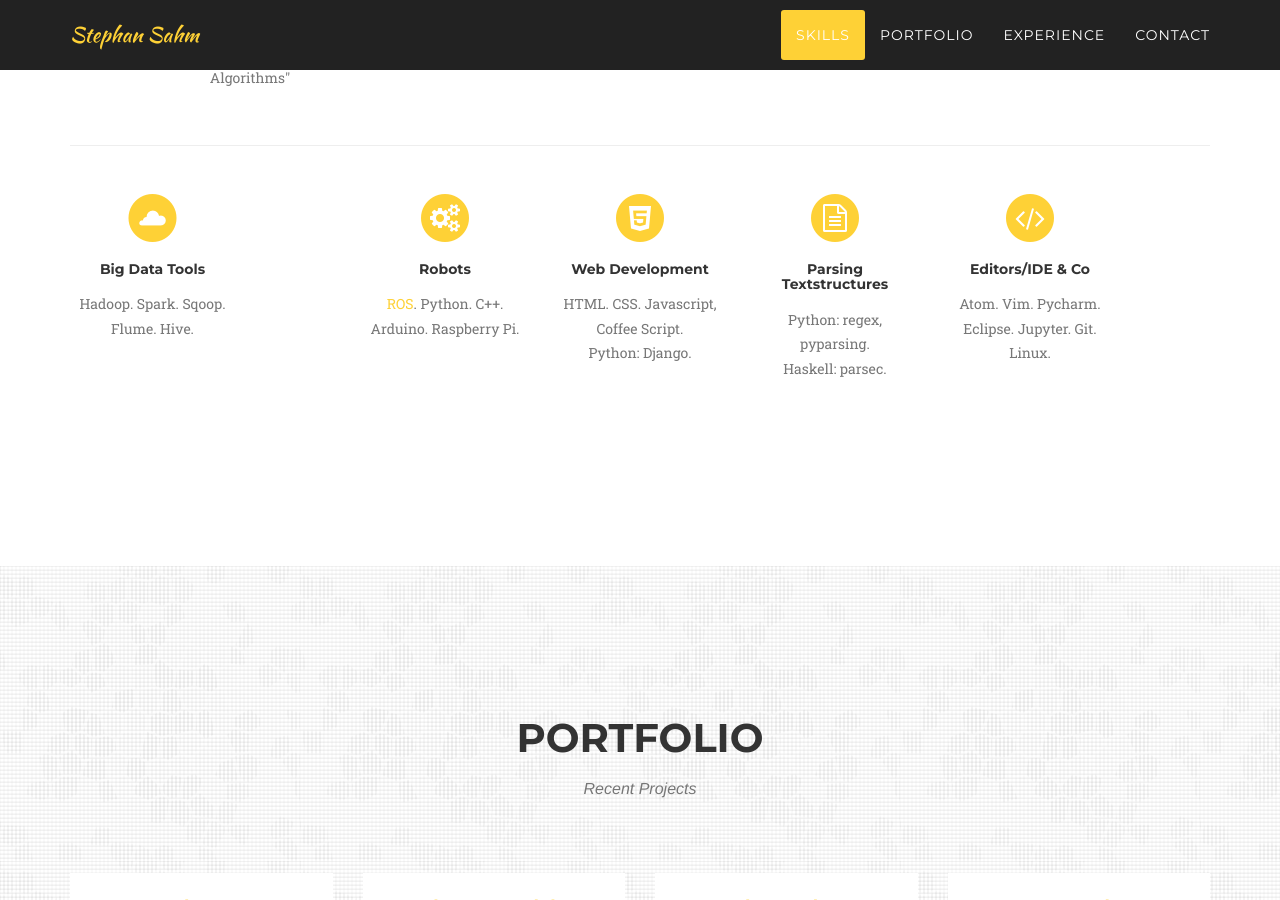
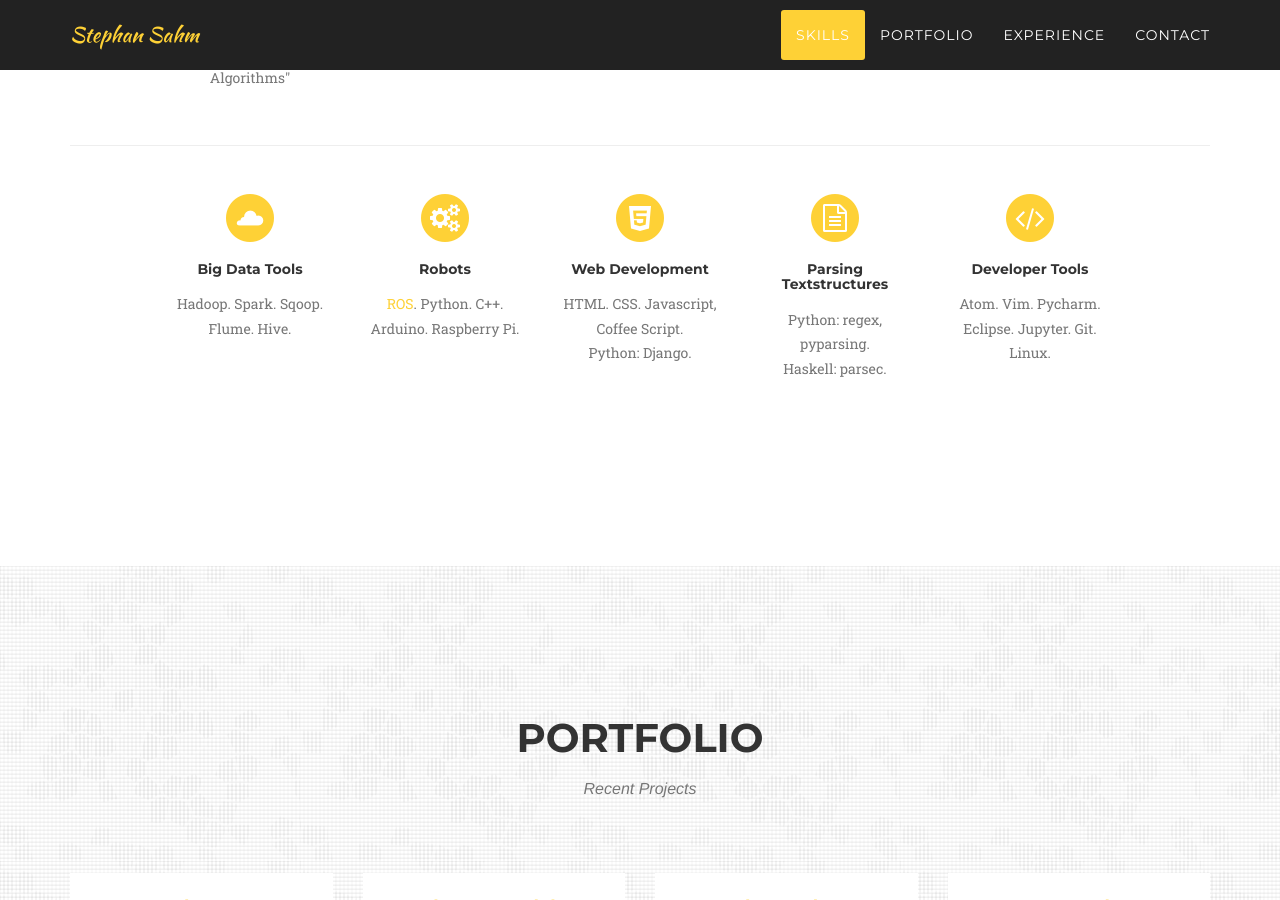
Before and after one commit to stephansahm/stephansahm.github.io, a Jekyll site: the page built from index.html, in a window 1280 px wide and 900 px high, scrolled down 1320 px. Built offline with Jekyll 4.4.1, drawn with Linux system fonts in a browser that asks for light colours; some web fonts are replaced.

Commit message:
Update skills.html
fixed order of subskills

```diff
--- a/_includes/skills.html
+++ b/_includes/skills.html
@@ -46,7 +46,7 @@
                   </div>
               </div> -->
               <div class="row text-center">
-                  <div class="col-md-2 col-xs-4">
+                  <div class="col-md-2 col-md-offset-1 col-xs-4">
                       <span class="fa-stack fa-2x">
                           <i class="fa fa-circle fa-stack-2x text-primary"></i>
                           <i class="fa fae-cloud fa-stack-1x fa-inverse"></i>
@@ -54,7 +54,7 @@
                       <h5 class="service-heading">Big Data Tools</h5>
                       <p class="text-muted">Hadoop. Spark. Sqoop. Flume. Hive.</p>
                   </div>
-                  <div class="col-md-2 col-md-offset-1 col-xs-4">
+                  <div class="col-md-2 col-xs-4">
                       <span class="fa-stack fa-2x">
                           <i class="fa fa-circle fa-stack-2x text-primary"></i>
                           <i class="fa fa-cogs fa-stack-1x fa-inverse"></i>
@@ -63,6 +63,7 @@
                       <p class="text-muted"><a href="#" data-toggle="tooltip" title="Robot Operating System">ROS</a>. Python. C++. Arduino. Raspberry Pi.</p>
                   </div>
                   <div class="col-md-2 col-xs-4">
+
                       <span class="fa-stack fa-2x">
                           <i class="fa fa-circle fa-stack-2x text-primary"></i>
                           <i class="fa fa-html5 fa-stack-1x fa-inverse"></i>
@@ -70,7 +71,7 @@
                       <h5 class="service-heading">Web Development</h5>
                       <p class="text-muted">HTML. CSS. Javascript, Coffee Script. Python:&nbsp;Django.</p>
                   </div>
-                  <div class="col-md-2 col-xs-4">
+                  <div class="col-md-2 col-md-offset-0 col-xs-4 col-xs-offset-2">
                       <span class="fa-stack fa-2x">
                           <i class="fa fa-circle fa-stack-2x text-primary"></i>
                           <i class="fa fa-file-text-o fa-stack-1x fa-inverse"></i>
@@ -78,12 +79,12 @@
                       <h5 class="service-heading">Parsing Textstructures</h5>
                       <p class="text-muted">Python: regex, pyparsing. Haskell:&nbsp;parsec.</p>
                   </div>
-                  <div class="col-md-2 col-md-offset-0 col-xs-4 col-xs-offset-2">
+                  <div class="col-md-2 col-xs-4">
                       <span class="fa-stack fa-2x">
                           <i class="fa fa-circle fa-stack-2x text-primary"></i>
                           <i class="fa fa-code fa-stack-1x fa-inverse"></i>
                       </span>
-                      <h5 class="service-heading">Editors/IDE &&nbsp;Co</h5>
+                      <h5 class="service-heading">Developer Tools</h5>
                       <p class="text-muted">Atom. Vim. Pycharm. Eclipse. Jupyter. <br\> Git. Linux.</p>
                   </div>
               </div>
```
